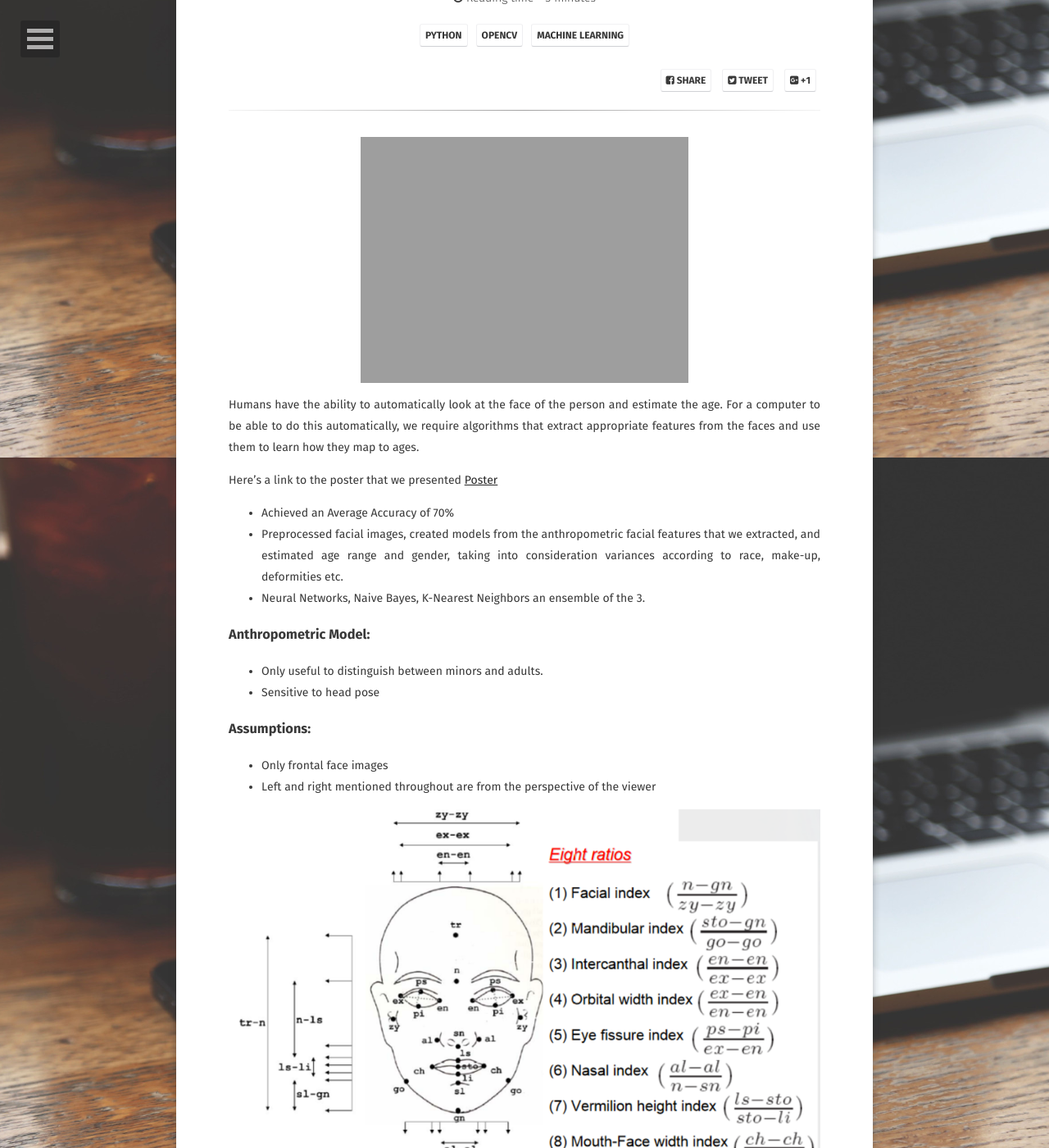
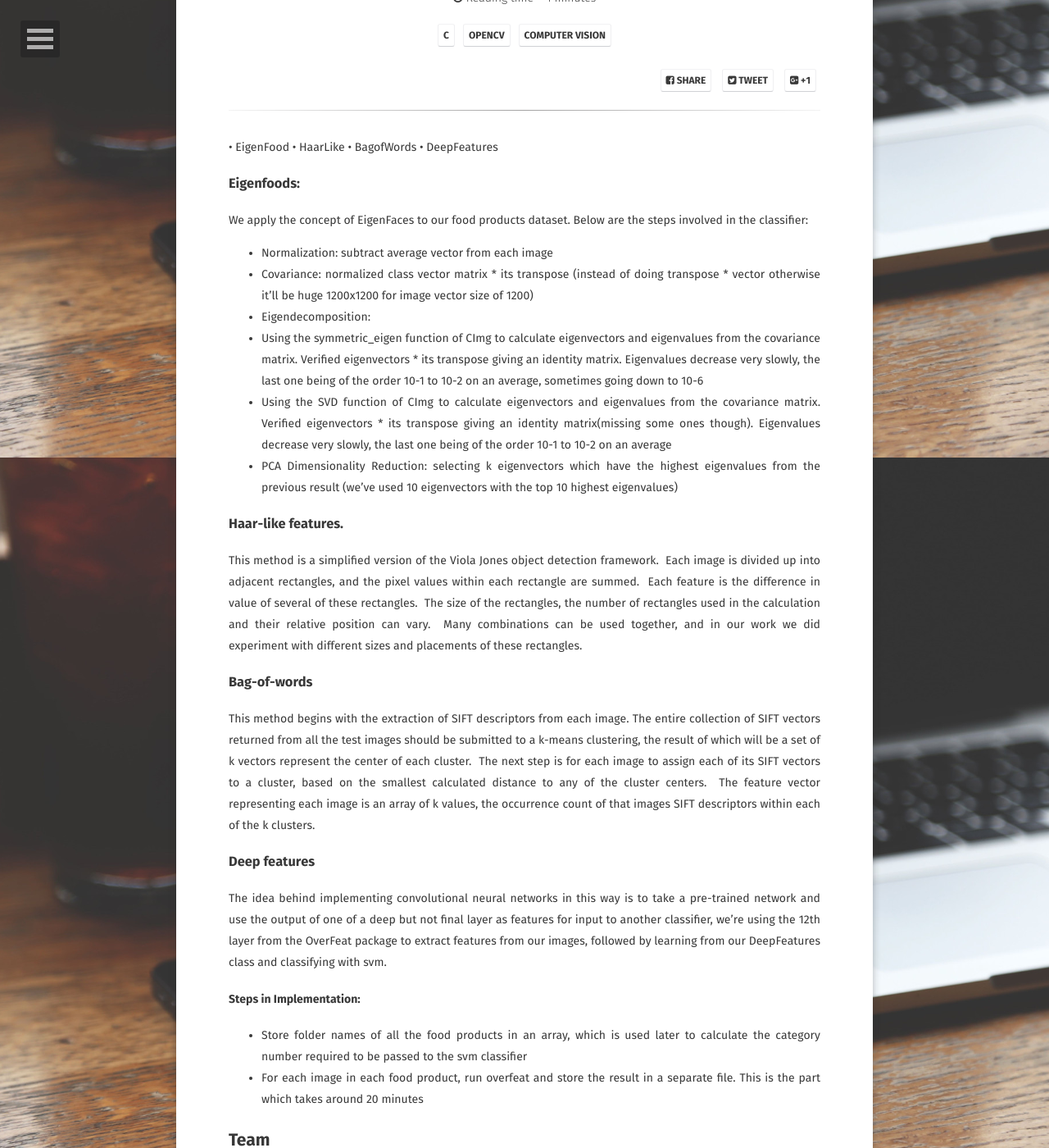
Before and after one commit to rohitnair987/rohitnair987.github.io, a Jekyll site: the page built from _posts/2016-03-01-Food-Identification-and-Classification.md, in a window 1280 px wide and 1400 px high, scrolled down 342 px. Shown: the whole window at 82% size. Built offline with Jekyll 4.4.1, drawn with Linux system fonts in a browser that asks for light colours; some web fonts are replaced; some of the changed text lies outside the part shown.

Commit message:
food recog

```diff
--- a/_posts/2016-03-01-Food-Identification-and-Classification.md
+++ b/_posts/2016-03-01-Food-Identification-and-Classification.md
@@ -3,64 +3,48 @@ layout      : post
 title       : "Food Identification and Classification"
 excerpt     : "Indiana University Bloomington"
 project     : true
-git         : https://github.com/rohitnair987/Age-Estimation-using-Images-of-faces
+git         : https://github.com/rohitnair987/Food-Recognition
 folder      : food-identification
 startDate   : Jan 2016
 endDate     : May 2016
 tag:
-- Python
+- C
 - OpenCV
-- Machine Learning
+- Computer Vision
 comments    : false
 ---
 
-<center><img src = "{{ site.url }}/assets/img/projects/age-gender/icon.jpg"></center>
-
-Humans have the ability to automatically look at the face of the person and estimate the age. For a computer to be able to do this automatically, we require algorithms that extract appropriate features from the faces and use them to learn how they map to ages.
-
-Here's a link to the poster that we presented <a href = "{{ site.url }}/assets/img/projects/age-gender/Poster.pdf">Poster</a>
-
-* Achieved an Average Accuracy of 70%
-* Preprocessed facial images, created models from the anthropometric facial features that we extracted, and estimated age range and gender, taking into consideration variances according to race, make-up, deformities etc.
-* Neural Networks, Naive Bayes, K-Nearest Neighbors an ensemble of the 3.
-
-### Anthropometric Model:
-* Only useful to distinguish between minors and adults.
-* Sensitive to head pose
-
-### Assumptions:
-* Only frontal face images
-* Left and right mentioned throughout are from the perspective of the viewer
-
-<center><img src = "{{ site.url }}/assets/img/projects/age-gender/1.png"></center>
-
-Our primary task is to detect the points in the above screenshot. Once we do that, we need to find the 8 ratios and pass them to an SVM and classify into 2 broad age groups.
-
-### OpenCv Haar Cascade Classifier:
-* We start off by resizing the images to make it uniform
-* We detect faces using the classifier haarcascade_frontalface_default.xml and for each face
-* Detect eyes, nose and mouth using pre-trained classifiers.
-* We applied Canny and GFTT to each eye’s bounding box to detect left, right, top and bottom of each eye
-* However we couldn’t continue with this approach because this gave extremely noisy results. For example, it gave somewhat good results with a clean image, like below, but fails to detect one of the eyes of the old man in the section below:
+•	EigenFood
+•	HaarLike
+•	BagofWords
+•	DeepFeatures
 
 
-<center><img src = "{{ site.url }}/assets/img/projects/age-gender/2.png"></center>
+### Eigenfoods:
+We apply the concept of EigenFaces to our food products dataset.
+Below are the steps involved in the classifier:
+*	Normalization: subtract average vector from each image
+*	Covariance: normalized class vector matrix * its transpose (instead of doing transpose * vector otherwise it’ll be huge  1200x1200 for image vector size of 1200)
+*	Eigendecomposition:
+*	Using the symmetric_eigen function of CImg to calculate eigenvectors and eigenvalues from the covariance matrix. Verified eigenvectors * its transpose giving an identity matrix. Eigenvalues decrease very slowly, the last one being of the order 10-1 to 10-2 on an average, sometimes going down to 10-6
+*	Using the SVD function of CImg to calculate eigenvectors and eigenvalues from the covariance matrix. Verified eigenvectors * its transpose giving an identity matrix(missing some ones though). Eigenvalues decrease very slowly, the last one being of the order 10-1 to 10-2 on an average
+*	PCA Dimensionality Reduction: selecting k eigenvectors which have the highest eigenvalues from the previous result (we’ve used 10 eigenvectors with the top 10 highest eigenvalues)
 
-### DLib Library:
-* We get the face landmark for each face in the image (represented by the edges in the below image) which returns a set of 68 points to represent the jaw, left-eye, right-eye and other features
-* We find which point represents our desired corners which are needed to calculating the ratios. A sample of a couple of points detected are in the below image.
-* We are able to find all the points of interest and calculate the ratios (which seem approximately correct for a normal face)
+### Haar-like features.
+This method is a simplified version of the Viola Jones object detection framework.  Each image is divided up into adjacent rectangles, and the pixel values within each rectangle are summed.  Each feature is the difference in value of several of these rectangles.  The size of the rectangles, the number of rectangles used in the calculation and their relative position can vary.  Many combinations can be used together, and in our work we did experiment with different sizes and placements of these rectangles.
 
+### Bag-of-words
+This method begins with the extraction of SIFT descriptors from each image. The entire collection of SIFT vectors returned from all the test images should be submitted to a k-means clustering, the result of which will be a set of k vectors represent the center of each cluster.  The next step is for each image to assign each of its SIFT vectors to a cluster, based on the smallest calculated distance to any of the cluster centers.  The feature vector representing each image is an array of k values, the occurrence count of that images SIFT descriptors within each of the k clusters.
 
-
-### References:
-* http://dlib.net/
-* http://www1.coe.neu.edu/~yunfu/papers/pricai10_t4.pdf
-* http://ieeexplore.ieee.org/xpl/articleDetails.jsp?arnumber=4359348
-* http://alereimondo.no-ip.org/OpenCV/34
+### Deep features
+The idea behind implementing convolutional neural networks in this way is to take a pre-trained network and use the output of one of a deep but not final layer as features for input to another classifier, we’re using the 12th layer from the OverFeat package to extract features from our images, followed by learning from our DeepFeatures class and classifying with svm.
+#### Steps in Implementation:
+*	Store folder names of all the food products in an array, which is used later to calculate the category number required to be passed to the svm classifier
+*	For each image in each food product, run overfeat and store the result in a separate file. This is the part which takes around 20 minutes
 
 
 
 ## Team
 * Rohit Nair
-* Srivatsan Iyer
+* Karthik Sreenivas
+* Scott McCaulay
```
Also changed, not shown: assets/img/projects/food-identification/icon.jpg (added).
